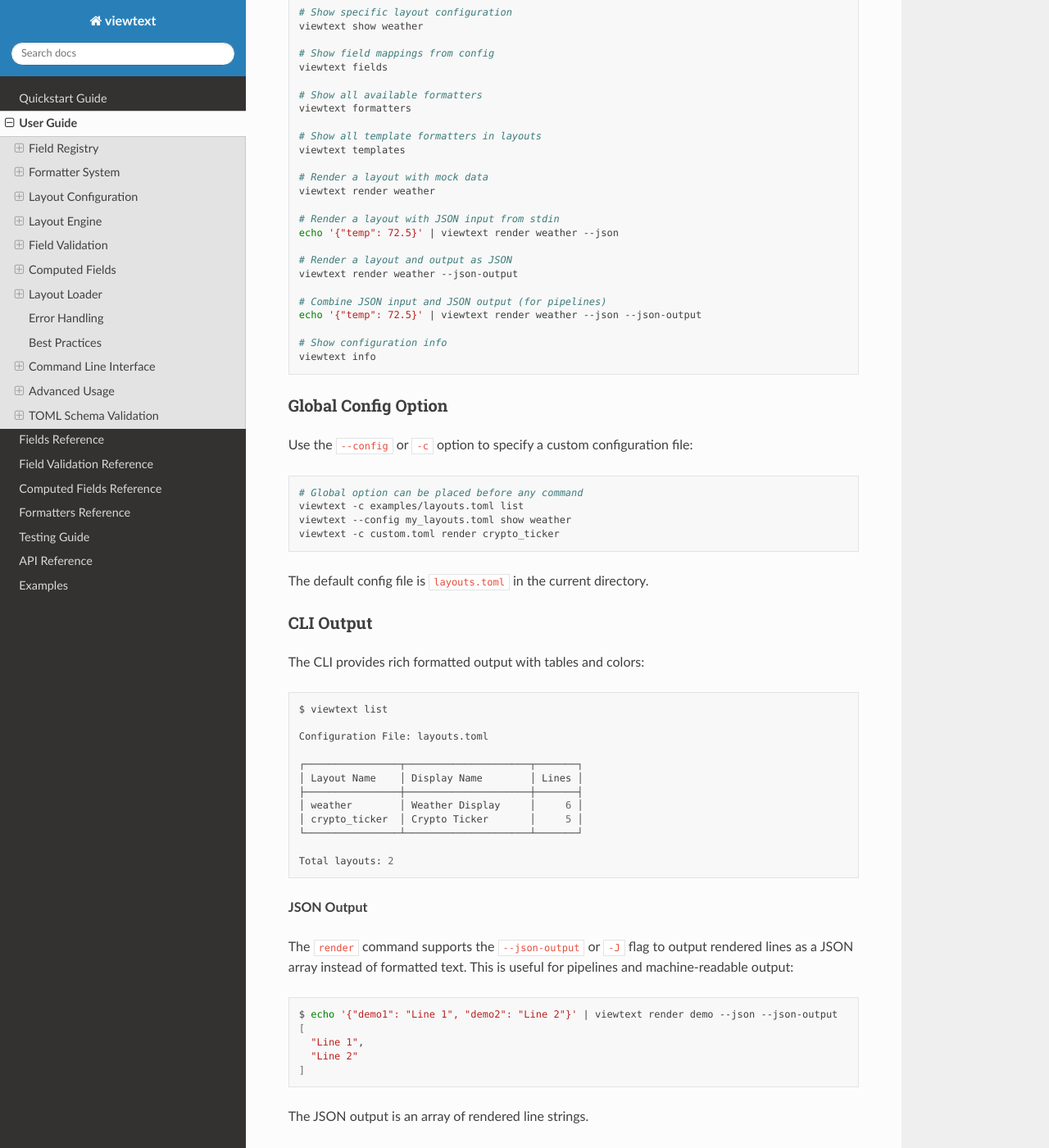
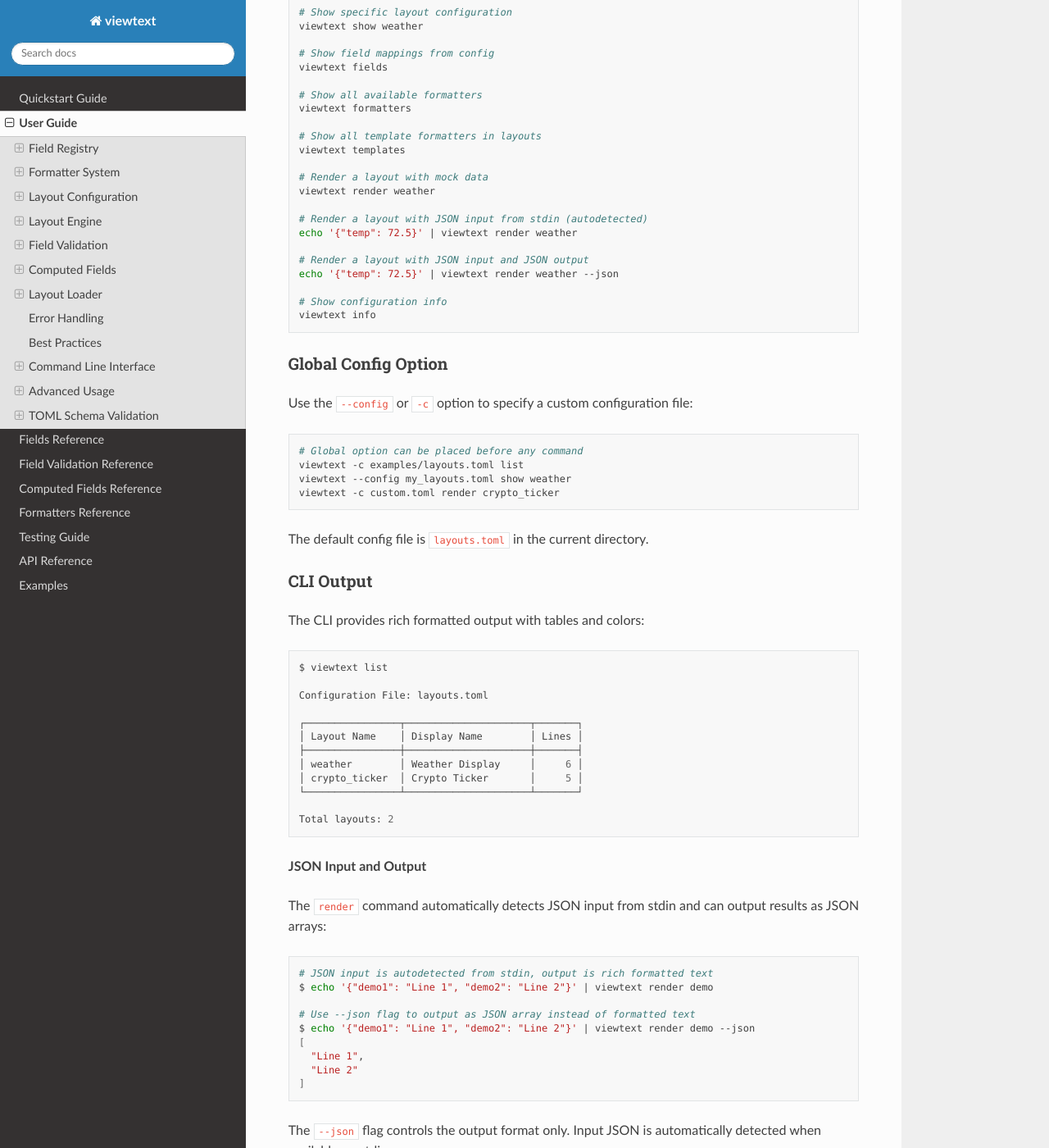
Before and after one commit to holgern/viewtext, a Sphinx documentation site: the page built from docs/user_guide.rst, in a window 1280 px wide and 1400 px high, scrolled down 13666 px. Shown: the whole window at 82% size. Built offline with Sphinx 7.4.7 and the Read the Docs theme 3.1.0, drawn with Linux system fonts in a browser that asks for light colours; some of the changed text lies outside the part shown.

Commit message:
feat: autodetect stdin for providing data for rendering

```diff
--- a/docs/user_guide.rst
+++ b/docs/user_guide.rst
@@ -730,14 +730,11 @@ Basic Commands
     # Render a layout with mock data
     viewtext render weather
 
-    # Render a layout with JSON input from stdin
+    # Render a layout with JSON input from stdin (autodetected)
+    echo '{"temp": 72.5}' | viewtext render weather
+
+    # Render a layout with JSON input and JSON output
     echo '{"temp": 72.5}' | viewtext render weather --json
-
-    # Render a layout and output as JSON
-    viewtext render weather --json-output
-
-    # Combine JSON input and JSON output (for pipelines)
-    echo '{"temp": 72.5}' | viewtext render weather --json --json-output
 
     # Show configuration info
     viewtext info
@@ -776,19 +773,23 @@ The CLI provides rich formatted output with tables and colors:
 
     Total layouts: 2
 
-**JSON Output**
+**JSON Input and Output**
 
-The ``render`` command supports the ``--json-output`` or ``-J`` flag to output rendered lines as a JSON array instead of formatted text. This is useful for pipelines and machine-readable output:
+The ``render`` command automatically detects JSON input from stdin and can output results as JSON arrays:
 
 .. code-block:: bash
 
-    $ echo '{"demo1": "Line 1", "demo2": "Line 2"}' | viewtext render demo --json --json-output
+    # JSON input is autodetected from stdin, output is rich formatted text
+    $ echo '{"demo1": "Line 1", "demo2": "Line 2"}' | viewtext render demo
+
+    # Use --json flag to output as JSON array instead of formatted text
+    $ echo '{"demo1": "Line 1", "demo2": "Line 2"}' | viewtext render demo --json
     [
       "Line 1",
       "Line 2"
     ]
 
-The JSON output is an array of rendered line strings.
+The ``--json`` flag controls the output format only. Input JSON is automatically detected when available on stdin.
 
 **Template Formatters Command**
 
```
Also changed, not shown: AGENTS.md (+3 -3 lines), .taplo.toml, schemas/README.md, 4 other files.
